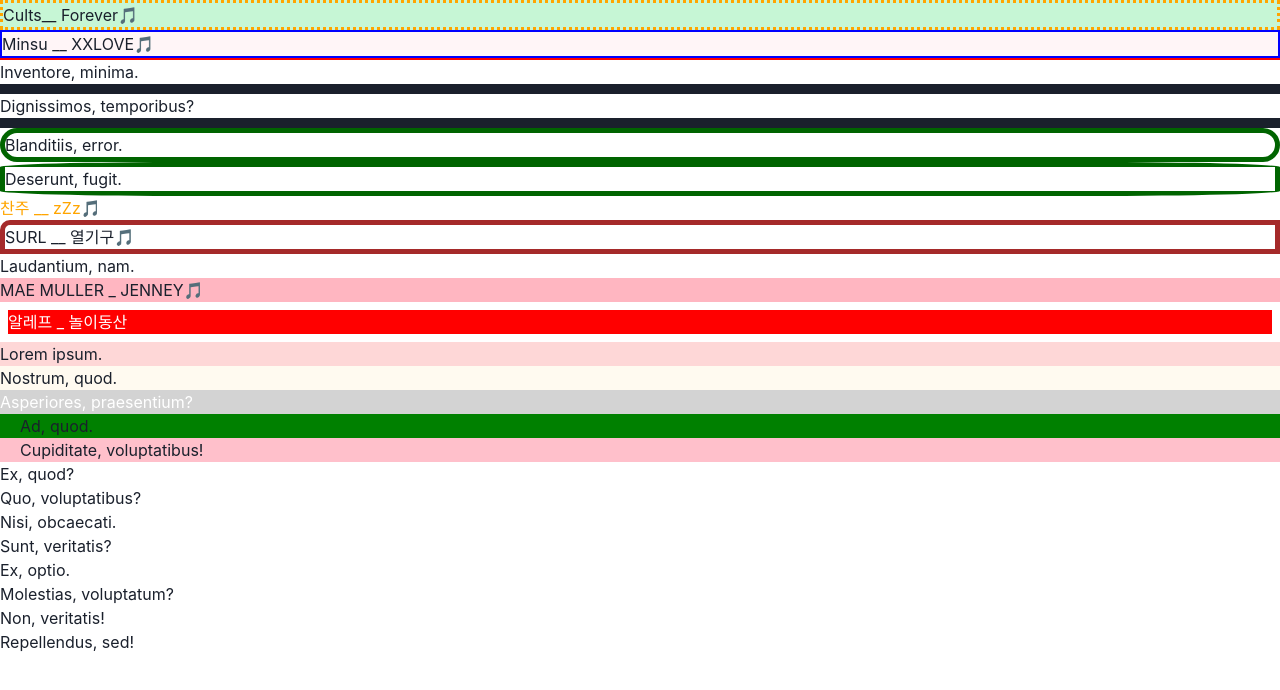
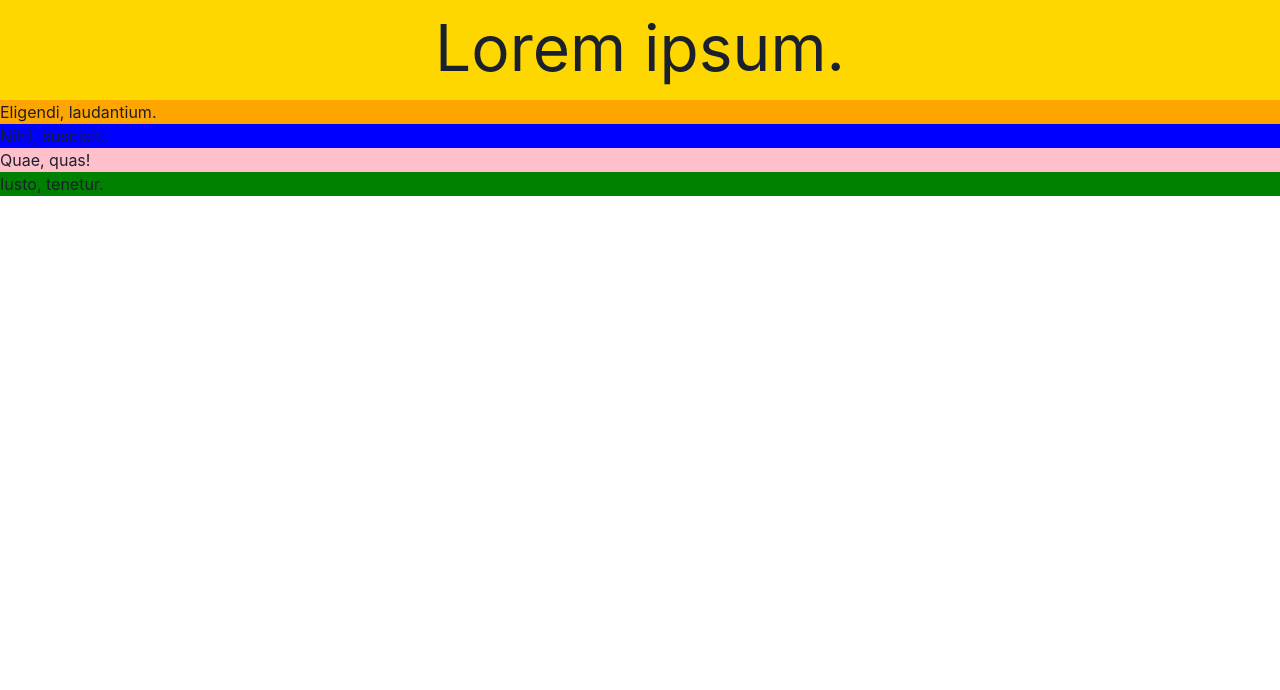
Before and after one commit to jeon602/React103123, a React (Create React App) app: page / in a window 1280 px wide. Shown: the top 690 px of the page. Built offline with nearby package versions, Linux system fonts and the light colour scheme.

Commit message:
flex box 사용

```diff
--- a/src/App.js
+++ b/src/App.js
@@ -1,54 +1,25 @@
-import { Box } from "@chakra-ui/react";
+import { Box, flex } from "@chakra-ui/react";
 
 function App() {
   return (
     <>
-      <Box bg={"green.100"} border={"3px dotted orange"}>
-        Cults__ Forever🎵
-      </Box>
-      <Box bg={"pink.50"} border={"2px solid blue"}>
-        Minsu __ XXLOVE🎵
-      </Box>
-      <Box borderTop={"2px double red"}>Inventore, minima.</Box>
-      <Box borderY={"10px solid"}>Dignissimos, temporibus?</Box>
-
-      <Box border={"5px solid darkgreen"} borderRadius={"50px"}>
-        {" "}
-        Blanditiis, error.
-      </Box>
-      <Box border={"5px solid darkgreen"} borderRadius={"15%"}>
-        {" "}
-        Deserunt, fugit.
-      </Box>
-      <Box color={"orange"}>찬주 __ zZz🎵</Box>
-      <Box border={"5px solid brown"} borderTopLeftRadius={10}>
-        SURL __ 열기구🎵
-      </Box>
-      <Box shadow={"10px 5px 2px"}>Laudantium, nam.</Box>
-      <Box bg={"lightpink"}>MAE MULLER _ JENNEY🎵</Box>
-      <Box bg="red" m="2" color="white">
-        알레프 _ 놀이동산
-      </Box>
-      <Box bg="red.100">Lorem ipsum.</Box>
-      <Box bg="orange.50">Nostrum, quod.</Box>
-      <Box bg="lightgray" color="white">
-        Asperiores, praesentium?
-      </Box>
-      <Box bg="green" pl={"20px"}>
-        Ad, quod.
-      </Box>
-      <Box bg="pink" pl={"20px"}>
-        Cupiditate, voluptatibus!
-      </Box>
-      <Box bg="blue.10">Ex, quod?</Box>
-      <Box bg="">Quo, voluptatibus?</Box>
-      <Box bg="">Nisi, obcaecati.</Box>
-      <Box bg="">Sunt, veritatis?</Box>
-      <Box bg="">Ex, optio.</Box>
-
-      <Box>Molestias, voluptatum?</Box>
-      <Box>Non, veritatis!</Box>
-      <Box>Repellendus, sed!</Box>
+      <flex>
+        <Box
+          bg={"gold"}
+          w={"100%"}
+          h={"100px"}
+          gap={3}
+          align={"center"}
+          fontSize={"4rem"}
+          justify={"space-around"}
+        >
+          Lorem ipsum.
+        </Box>
+        <Box bg={"orange"}>Eligendi, laudantium.</Box>
+        <Box bg={"blue"}>Nihil, suscipit.</Box>
+        <Box bg={"pink"}>Quae, quas!</Box>
+        <Box bg={"green"}>Iusto, tenetur.</Box>
+      </flex>
     </>
   );
 }
```
